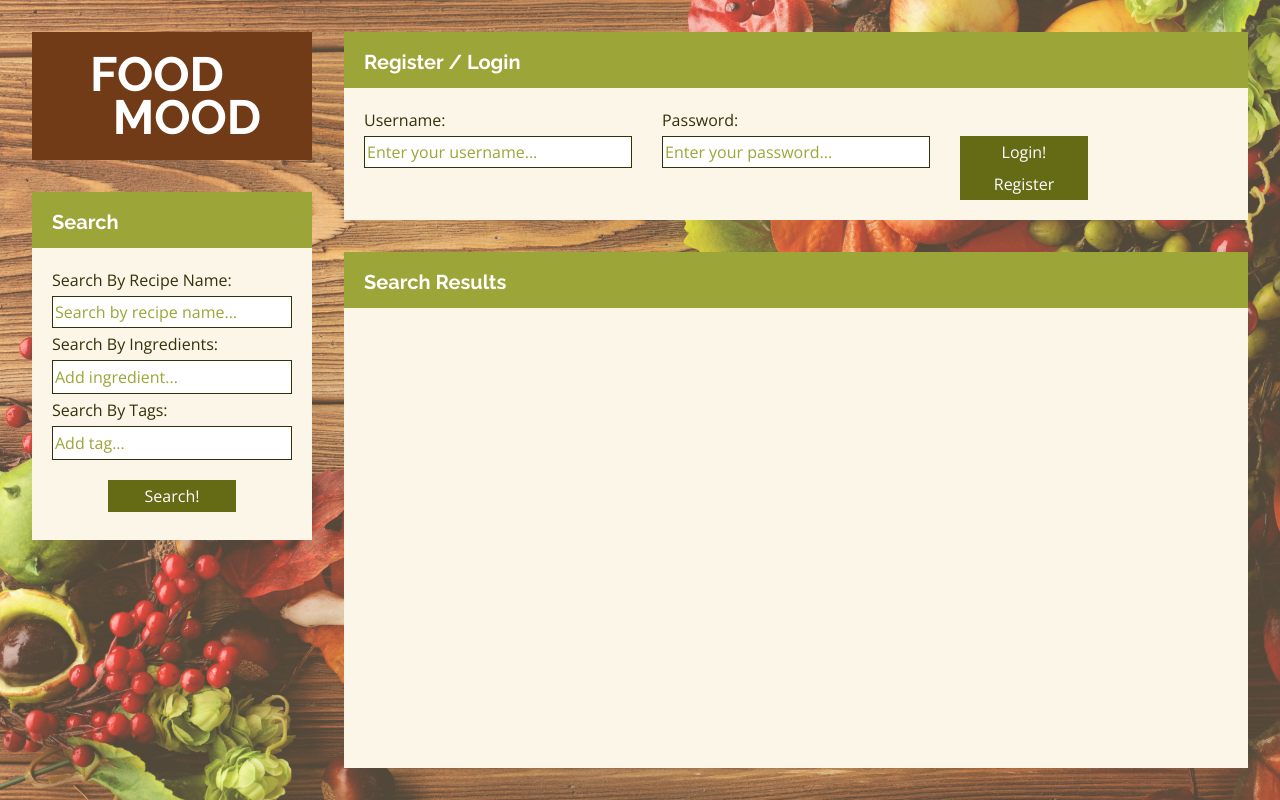
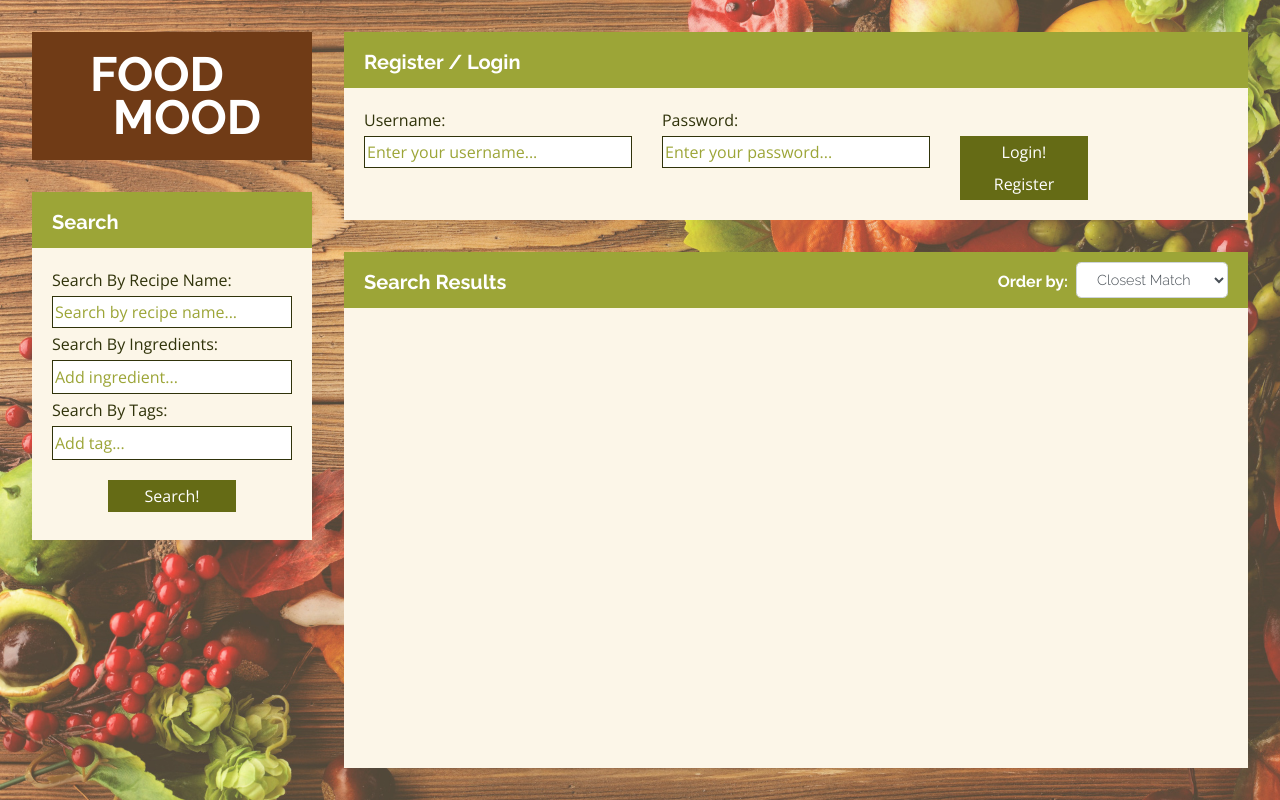
Before and after one commit to selinali2010/CS348Proj, a React (Create React App) app in the folder cs348-frontend/: page / in a window 1280 px wide. Built offline with nearby package versions, Linux system fonts and the light colour scheme.

Commit message:
Added order by feature

```diff
--- a/cs348-frontend/src/App.css
+++ b/cs348-frontend/src/App.css
@@ -86,6 +86,22 @@ body {
   padding: 0 0 0 3%;
   overflow-y: auto;
   height: 100%;
+}
+
+.results-order-control {
+  font-family: Raleway, sans-serif;
+  margin-top: -0.6rem;
+  height: 2.25rem;
+  float: right;
+  width: 9.5rem;
+  font-size: 0.9rem;
+}
+
+.results-order-control-tag {
+  font-family: Raleway, sans-serif;
+  float: right;
+  padding-right: 0.5rem;
+  font-size: 1rem;
 }
 
 .results-message {
--- a/cs348-frontend/src/components/ResultsContentBox.js
+++ b/cs348-frontend/src/components/ResultsContentBox.js
@@ -2,6 +2,7 @@ import React from 'react';
 import { connect } from "react-redux";
 import RecipeCard from './RecipeCard';
 import { getResultsState } from '../redux/selectors'
+import { setResultsOrder } from "../redux/actions";
 
 const mapStateToProps = state => {
     const results = getResultsState(state);
@@ -12,13 +13,27 @@ const getIsEmpty = (results) => {
     return results && results.isEmpty ? <div className="results-message"> No search results, showing all results </div> : null;
 }
 
-const ResultsContentBox = ({results, handleClick}) => {
+const ResultsContentBox = ({results, handleClick, setResultsOrder}) => {
+    const updateOrder = (e) => {
+        setResultsOrder(e.target.value, 1);
+    }
     return (
         <div className="section section-fill-height">
             <div className="section-title">
                 <div className="section-title-text">
                     Search Results
+                    <select onChange={updateOrder} className="form-control form-control-lg results-order-control">
+                        <option>Closest Match </option>
+                        <option>Difficulty</option>
+                        <option>Cook Time</option>
+                    </select>
+                    <div className="results-order-control-tag">
+                        Order by:
+                    </div>
                 </div>
+                <form>
+
+                </form>
             </div>
             <div className="section-body">
                 { getIsEmpty(results) }
@@ -30,4 +45,4 @@ const ResultsContentBox = ({results, handleClick}) => {
       );
 }
 
-export default connect(mapStateToProps)(ResultsContentBox);
+export default connect(mapStateToProps, {setResultsOrder})(ResultsContentBox);
--- a/cs348-frontend/src/components/SearchContentBox.js
+++ b/cs348-frontend/src/components/SearchContentBox.js
@@ -1,19 +1,27 @@
-import React from "react";
+import React, { useState } from "react";
 import { connect } from "react-redux";
 import { addResults } from "../redux/actions";
+import { getResultsOrder, getResultsState } from '../redux/selectors'
 import ChipInput from "./ChipInput";
 
-class SearchContentBox extends React.Component {
-    constructor(props) {
-        super(props);
-        this.state = {
-            recipeName: "",
-            ingredients: [],
-            tags: [],
+const mapStateToProps = state => {
+    let orderBy, asc;
+    let recipes = getResultsState(state).recipes;
+    ({orderBy, asc} = getResultsOrder(state));
+    if (orderBy === "Closest Match") orderBy = 0;
+    else if (orderBy === "Difficulty") orderBy = 1;
+    else orderBy = 2;
+    return { orderBy, asc, recipes };
 };
-    }
 
-    searchRecipes = () => {
+const SearchContentBox = ({orderBy, asc, addResults, recipes}) => {
+    const [recipeName, setRecipeName] = useState("");
+    const [ingredients, setIngredients] = useState([]);
+    const [tags, setTags] = useState([]);
+
+    const searchRecipes = () => {
+        console.log(orderBy);
+        console.log(asc);
         const fetchData = async () => {
             // const response = await fetch(process.env.NODE_ENV == "production" ? process.env.REACT_APP_API_URL: "http://localhost:8080/"+ "api/search");
             const response = await fetch(process.env.REACT_APP_API_URL+"api/search", {
@@ -21,15 +29,14 @@ class SearchContentBox extends React.Component {
                 headers: {
                     "Content-Type": "application/json",
                 },
-                body: JSON.stringify(this.state),
+                body: JSON.stringify({recipeName: recipeName, ingredients: ingredients, tags: tags, orderBy: orderBy, isAsc: asc}),
             });
             const data = await response.json();
-            this.props.addResults(data);
+            addResults(data);
         }
         fetchData();
     }
 
-    render() {
     return (
         <div className="section section-fill-height">
             <div className="section-title">
@@ -41,21 +48,21 @@ class SearchContentBox extends React.Component {
                 <form>
                     <div> Search By Recipe Name: </div>
                     <input type="text" className="fm-text-input" placeholder="Search by recipe name..."
-                            value={this.state.recipeName}
-                            onChange={ (e) => this.setState({recipeName: e.target.value}) } />
+                        value={recipeName}
+                        onChange={ (e) => setRecipeName({recipeName: e.target.value}) } />
 
                     <div> Search By Ingredients: </div>
                     <ChipInput typeName="ingredient"
-                            values={this.state.ingredients}
-                            setValues={ (values) => this.setState({ingredients: values}) } />
+                        values={ingredients}
+                        setValues={ (values) => setIngredients({ingredients: values}) } />
 
                     <div> Search By Tags: </div>
                     <ChipInput typeName="tag"
-                            values={this.state.tags}
-                            setValues={ (values) => this.setState({tags: values}) } />
+                        values={tags}
+                        setValues={ (values) => setTags({tags: values}) } />
                 </form>
                 <div className="fm-centered-button">
-                        <button className="fm-button" onClick={this.searchRecipes}>
+                    <button className="fm-button" onClick={searchRecipes}>
                         Search!
                     </button>
                 </div>
@@ -63,9 +70,8 @@ class SearchContentBox extends React.Component {
         </div>
     );
 }
-}
 
 export default connect(
-    null,
+    mapStateToProps,
     { addResults }
 )(SearchContentBox);
--- a/cs348-frontend/src/redux/actionTypes.js
+++ b/cs348-frontend/src/redux/actionTypes.js
@@ -1,4 +1,5 @@
 export const ADD_RESULTS = "ADD_RESULTS";
+export const SET_RESULTS_ORDER = "SET_RESULTS_ORDER";
 export const LOGIN_USER = "LOGIN_USER";
 export const LOGOUT_USER = "LOGOUT_USER";
 export const SET_FAVOURITES = "SET_FAVOURITES";
--- a/cs348-frontend/src/redux/actions.js
+++ b/cs348-frontend/src/redux/actions.js
@@ -1,9 +1,17 @@
-import { ADD_RESULTS, LOGIN_USER, LOGOUT_USER, SET_FAVOURITES } from "./actionTypes";
+import { ADD_RESULTS, LOGIN_USER, LOGOUT_USER, SET_FAVOURITES, SET_RESULTS_ORDER } from "./actionTypes";
 
 export const addResults = content => ({
   type: ADD_RESULTS,
   payload: {
     results: content
+  }
+});
+
+export const setResultsOrder = (order, asc) => ({
+  type: SET_RESULTS_ORDER,
+  payload: {
+    order: order,
+    asc: asc
   }
 });
 
--- a/cs348-frontend/src/redux/reducers/search.js
+++ b/cs348-frontend/src/redux/reducers/search.js
@@ -1,7 +1,9 @@
-import { ADD_RESULTS } from "../actionTypes";
+import { ADD_RESULTS, SET_RESULTS_ORDER } from "../actionTypes";
 
 const initialState = {
-    results: []
+    results: [],
+    orderBy: "Closest Match",
+    asc: 1
 };
 
 export default function(state = initialState, action) {
@@ -13,6 +15,14 @@ export default function(state = initialState, action) {
           results: results
         };
       }
+      case SET_RESULTS_ORDER: {
+        const {order, asc}  = action.payload;
+        return {
+          ...state,
+          orderBy: order,
+          asc: asc
+        };
+      }
       default:
         return state;
     }
--- a/cs348-frontend/src/redux/selectors.js
+++ b/cs348-frontend/src/redux/selectors.js
@@ -2,3 +2,4 @@ export const getResultsState = store => store.search.results;
 export const getUserState = store => store.user.userId;
 export const getUserFavourites = store => store.user.favourites;
 export const getUserName = store => store.user.userName;
+export const getResultsOrder = store => { return {'orderBy': store.search.orderBy, 'asc': store.search.asc}; }
```
Lines whose indentation alone changed are shown as unchanged.
